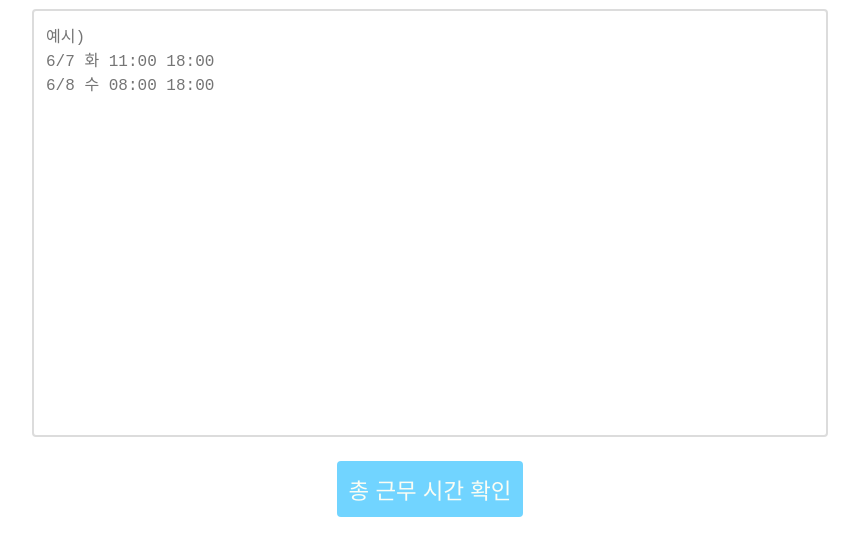
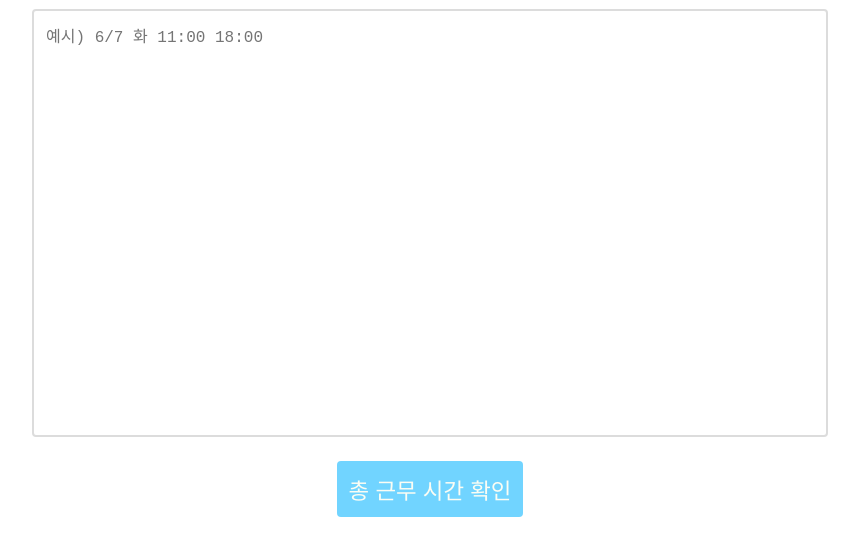
Before and after one commit to 0sinf/bills, a plain HTML site: page index.html in a window 1280 px wide. Shown: the part 61-616 px from the top of the page, without its empty margins (210-1069 px from the left). Drawn offline with Linux system fonts and the light colour scheme.

Commit message:
fix: Fix example case

```diff
--- a/index.html
+++ b/index.html
@@ -14,9 +14,7 @@
       <textarea
         class="content"
         id="times"
-        placeholder="예시)
-6/7 화 11:00 18:00
-6/8 수 08:00 18:00"
+        placeholder="예시) 6/7 화 11:00 18:00"
       ></textarea>
       <div class="result" id="result"></div>
       <button class="button" onclick="onClick()">총 근무 시간 확인</button>
```
